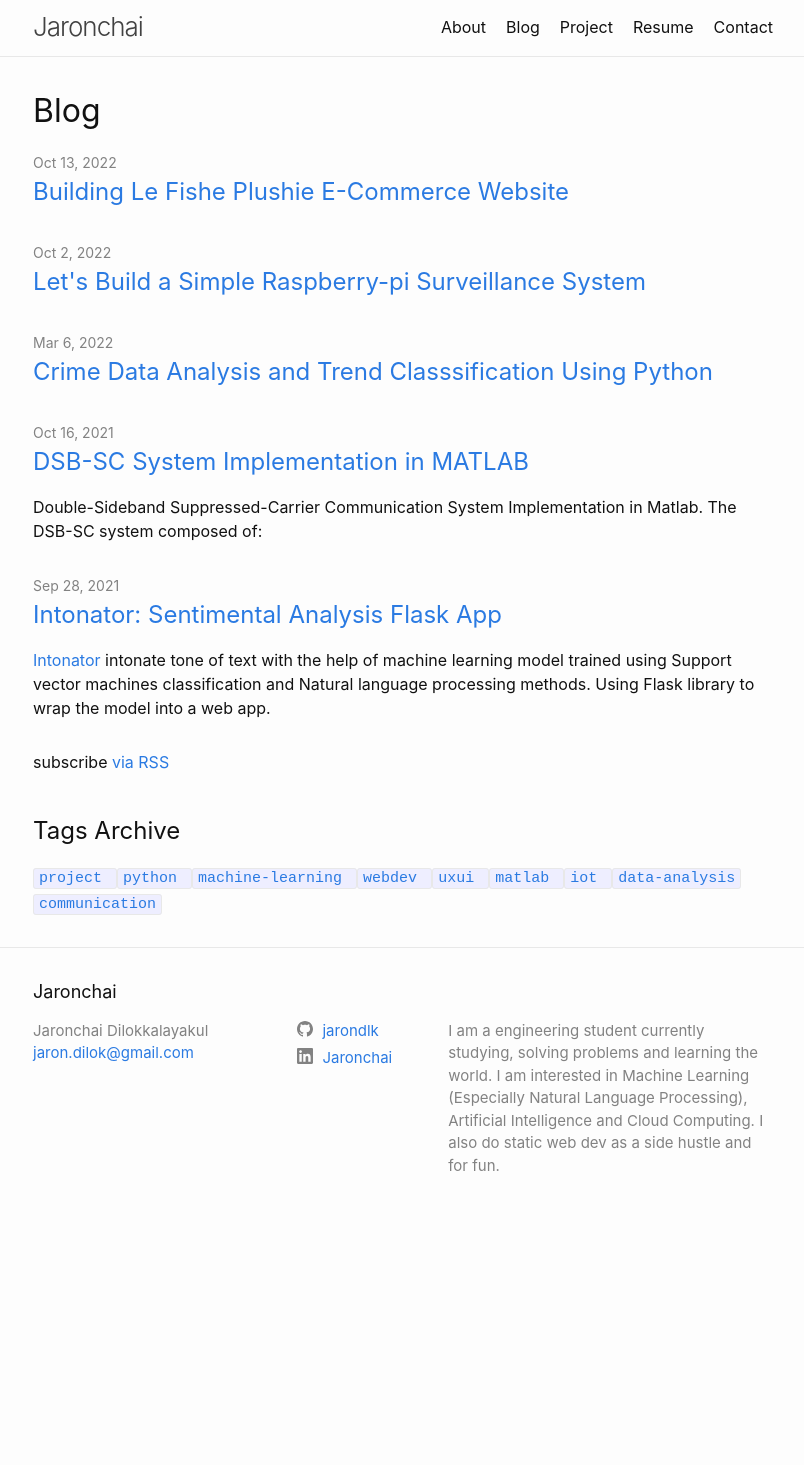
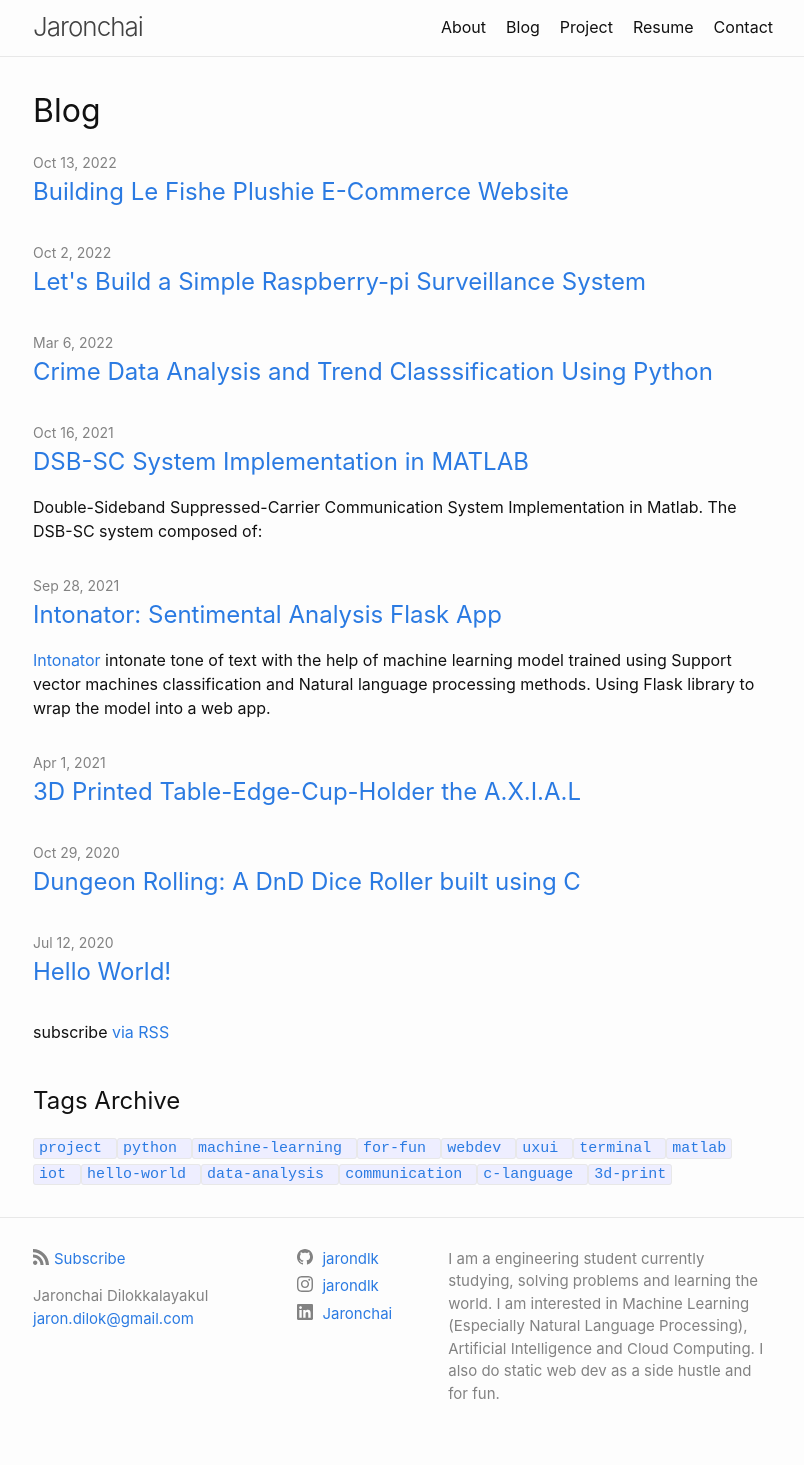
Before and after one commit to jarondlk/jaronchai-blog, a Jekyll site: the page built from pages/blog.markdown, in a window 1280 px wide. Shown: the whole page, without its empty margins (237-1041 px from the left). Built offline with Jekyll 4.4.1, drawn with Linux system fonts in a browser that asks for light colours; before the commit the page ends 1237 px from its top, so only the background shows below that.

Commit message:
Update include

```diff
--- a/_config.yml
+++ b/_config.yml
@@ -30,6 +30,7 @@ url: "https://jarondlk.github.io/jaronchai-blog/" # the base hostname & protocol
 # twitter_username: jekyllrb
 github_username: jarondlk
 linkedin_username: Jaronchai
+instagram_username: jarondlk
 
 header_pages:
   - pages/about.markdown
--- a/_includes/footer.html
+++ b/_includes/footer.html
@@ -3,10 +3,17 @@
 
   <div class="wrapper">
 
-    <h2 class="footer-heading">{{ site.title | escape }}</h2>
+    <!-- <h2 class="footer-heading">{{ site.title | escape }}</h2> -->
 
     <div class="footer-col-wrapper">
       <div class="footer-col footer-col-1">
+        <p class="feed-subscribe">
+          <a href="{{ 'feed.xml' | relative_url }}">
+            <svg class="svg-icon orange">
+              <use xlink:href="{{ 'assets/minima-social-icons.svg#rss' | relative_url }}"></use>
+            </svg><span>Subscribe</span>
+          </a>
+        </p>
         <ul class="contact-list">
           <li class="p-name">
             {%- if site.author -%}
--- /dev/null
+++ b/_posts/2020-07-13-hello-world.markdown
@@ -0,0 +1,6 @@
+---
+layout: post
+title:  "Hello World!"
+date:   2020-07-13 00:00:00 +0700
+tags:  hello-world
+---
--- /dev/null
+++ b/_posts/2020-10-30-dungeon-rolling.markdown
@@ -0,0 +1,6 @@
+---
+layout: post
+title:  "Dungeon Rolling: A DnD Dice Roller built using C"
+date:   2020-10-30 00:00:00 +0700
+tags:  project for-fun c-language terminal
+---
--- /dev/null
+++ b/_posts/2021-04-02-axial.markdown
@@ -0,0 +1,6 @@
+---
+layout: post
+title:  "3D Printed Table-Edge-Cup-Holder the A.X.I.A.L"
+date:   2021-04-02 00:00:00 +0700
+tags:  project for-fun 3d-print
+---
--- a/pages/projects.markdown
+++ b/pages/projects.markdown
@@ -1,5 +1,5 @@
 ---
 layout: tagpage
-title: "Project"
+title: Project
 tag: project
 ---
```
